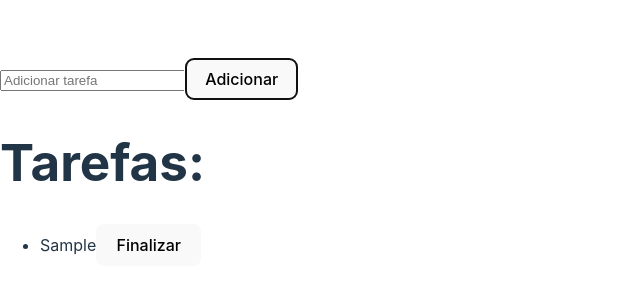
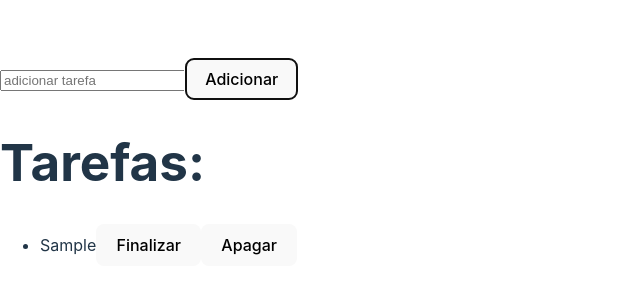
Before and after one commit to Dedecow/M1S09, a React (Vite) app in the folder exercicio-1/: page / in a window 1280 px wide. Both pictures are taken after typing "Sample" into the empty fields and a click on the button "Adicionar". Shown: the part 230-524 px from the top of the page, without its empty margins (0-640 px from the left). Built offline with nearby package versions, Linux system fonts and the light colour scheme.

Commit message:
final do m1s09 exercicios 07 e 08

```diff
--- a/exercicio-1/src/App.jsx
+++ b/exercicio-1/src/App.jsx
@@ -18,12 +18,22 @@ function App() {
     );
   };
 
+  const apagarTarefa = (tarefaId) => {
+    setListaTarefas((prevState) =>
+      prevState.filter((tarefa) => tarefa.Id !== tarefaId)
+    );
+  };
+
   return (
     <>
       <div>
         <CardAdicionar adicionarTarefa={adicionarTarefa} />
         <h1>Tarefas:</h1>
-        <ListItem listaTarefas={listaTarefas} finalizarTarefa={finalizarTarefa} />
+        <ListItem
+          listaTarefas={listaTarefas}
+          finalizarTarefa={finalizarTarefa}
+          apagarTarefa={apagarTarefa}
+        />
       </div>
     </>
   )
--- a/exercicio-1/src/components/ListItem/index.jsx
+++ b/exercicio-1/src/components/ListItem/index.jsx
@@ -9,6 +9,7 @@ function ListItem(props) {
           <button onClick={() => props.finalizarTarefa(tarefa.Id)}>
             {tarefa.finalizado ? "Desfazer" : "Finalizar"}
           </button>
+          <button onClick={() => props.apagarTarefa(tarefa.Id)}>Apagar</button>
         </li>
       ))}
     </ul>
--- a/exercicio-1/src/components/cardAdicionar/index.jsx
+++ b/exercicio-1/src/components/cardAdicionar/index.jsx
@@ -1,16 +1,16 @@
 import React, { useState } from 'react';
 
 function CardAdicionar(props) {
-  const [valorInput, setValorInput] = useState('');
+  const [valorImput, setValorImput] = useState('');
 
-  const manipulaAlteracaoInput = (e) => {
-    setValorInput(e.target.value);
+  const manipulaAlteracaoImput = (e) => {
+    setValorImput(e.target.value);
   };
 
   const handleButtonClick = () => {
-    if (valorInput.trim() !== '') {
-      props.adicionarTarefa(valorInput);
-      setValorInput('');
+    if (valorImput.trim() !== '') {
+      props.adicionarTarefa(valorImput);
+      setValorImput('');
     }
   };
 
@@ -19,9 +19,9 @@ function CardAdicionar(props) {
       <div>
         <input
           type="text"
-          placeholder="Adicionar tarefa"
-          value={valorInput}
-          onChange={manipulaAlteracaoInput}
+          placeholder="adicionar tarefa"
+          value={valorImput}
+          onChange={manipulaAlteracaoImput}
         />
         <button onClick={handleButtonClick}>Adicionar</button>
       </div>
```
